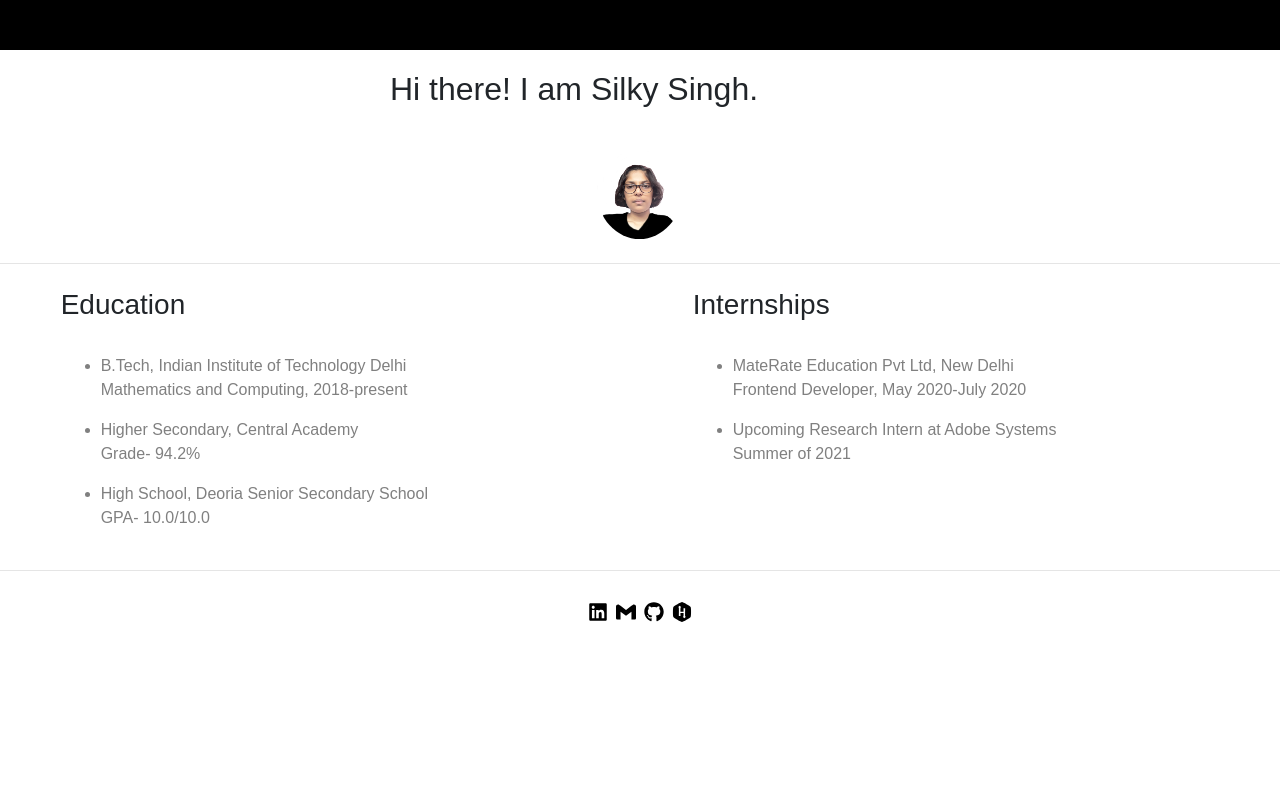
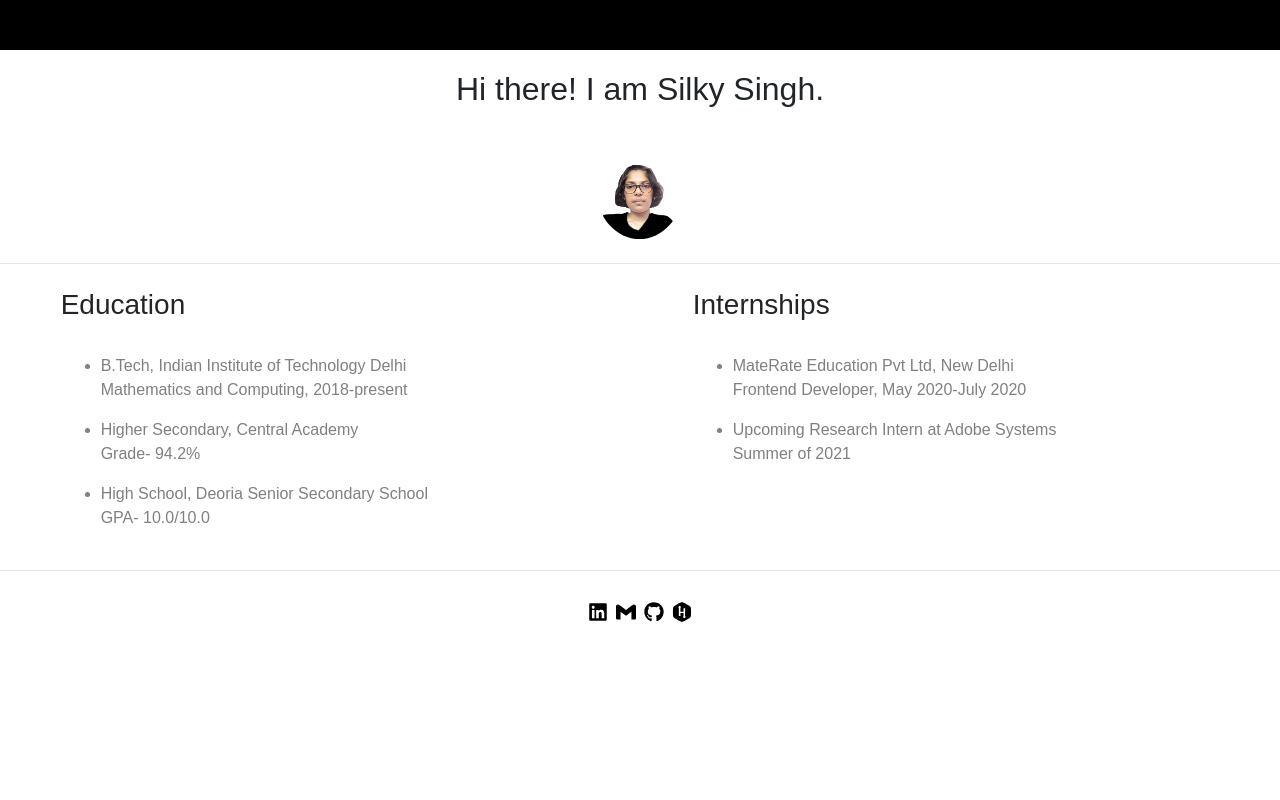
Before and after one commit to silky1708/silkysingh, a React (Create React App) app: page / in a window 1280 px wide. Shown: the top 800 px of the page. Built offline with nearby package versions, Linux system fonts and the light colour scheme; a web font is replaced by a local one.

Commit message:
add justify-content-center to header

```diff
--- a/src/App.js
+++ b/src/App.js
@@ -28,8 +28,8 @@ function App() {
 
 
       </div>
-      <div className="container text-center p-3 m-1">
-        <h2 style={{}} className="text-center">Hi there! I am Silky Singh.</h2>
+      <div className="row no-gutters justify-content-center text-center p-3 m-1">
+        <h2>Hi there! I am Silky Singh.</h2>
       </div>
       <div className="row align-items-center no-gutters mid-section">
           <div className="col-md-4"></div>
```
